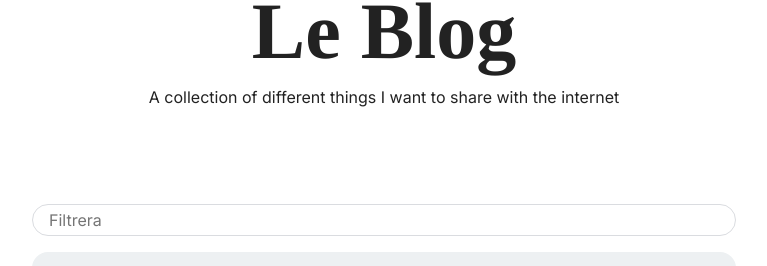
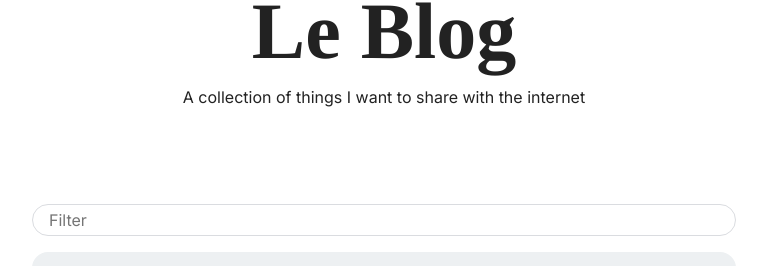
Before and after one commit to joeldrake/di-next, a Next.js app: page /blog in a window 1280 px wide. Shown: the part 196-462 px from the top of the page, without its empty margins (256-1023 px from the left). Built offline with nearby package versions, Linux system fonts and the light colour scheme.

Commit message:
no hero when filtering

```diff
--- a/pages/blog/index.tsx
+++ b/pages/blog/index.tsx
@@ -23,18 +23,20 @@ const Index = ({ allPosts }: Props) => {
     setFilter(e.target.value);
   };
 
+  const hasFilter = filter && filter.length;
+
   allPosts = allPosts.filter((post) => {
     if (post.hidden) return false;
 
-    if (filter && filter.length) {
+    if (hasFilter) {
       return post.title.toUpperCase().includes(filter.toUpperCase());
     }
 
     return true;
   });
 
-  const heroPost = allPosts[0];
-  const posts = allPosts.slice(1);
+  const heroPost = hasFilter ? null : allPosts[0];
+  const posts = hasFilter ? allPosts : allPosts.slice(1);
 
   return (
     <>
@@ -48,11 +50,11 @@ const Index = ({ allPosts }: Props) => {
         <div className={cx('BlogStart__top')}>
           <h1 className={cx('BlogStart__headline')}>Le Blog</h1>
           <div className={cx('BlogStart__subtitle')}>
-            A collection of different things I want to share with the internet
+            A collection of things I want to share with the internet
           </div>
         </div>
 
-        <Input onChange={handleFilterChange} value={filter} placeholder="Filtrera" />
+        <Input onChange={handleFilterChange} value={filter} placeholder="Filter" />
 
         {heroPost && (
           <div className={cx('BlogStart__heroPost')}>
```
